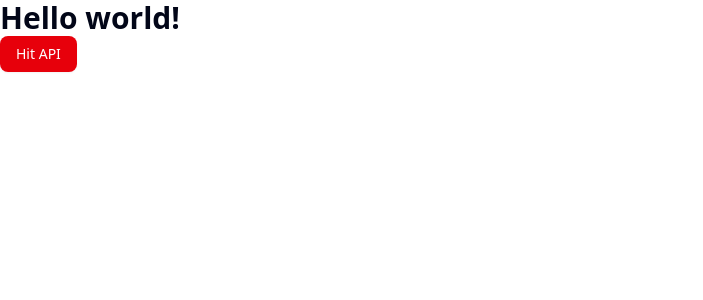
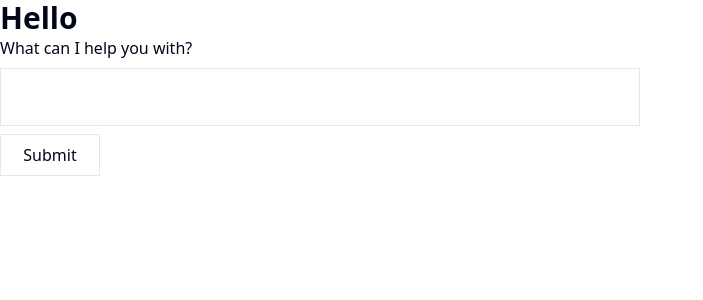
Before and after one commit to heyvj99/chat_assistant, a Next.js app: page / in a window 1280 px wide. Shown: the top 300 px of the page, without its empty margins (0-703 px from the left). Built offline with nearby package versions, Linux system fonts and the light colour scheme.

Commit message:
added input box to send user prompts to the API

```diff
--- a/src/app/api/chat-gpt/route.ts
+++ b/src/app/api/chat-gpt/route.ts
@@ -5,6 +5,8 @@ export async function POST(request: Request) {
   const openai = new OpenAI({
     apiKey: process.env.OPENAI_API_KEY,
   });
+
+  const params = await request.json();
 
   const response = await openai.chat.completions.create({
     model: "gpt-3.5-turbo",
@@ -16,7 +18,7 @@ export async function POST(request: Request) {
       },
       {
         role: "user",
-        content: "Whats the best national park in the US to visit?",
+        content: params.prompt, //string that the user passes in
       },
     ],
     temperature: 0,
--- a/src/app/page.tsx
+++ b/src/app/page.tsx
@@ -1,29 +1,49 @@
 "use client";
+import PromptForm from "@/components/PromptForm";
 import { Button } from "@/components/ui/button";
+import { useState } from "react";
+
+// Define the expected structure of a choice
+interface Choice {
+  index: number;
+  message: {
+    content: string;
+  };
+}
 
 export default function Home() {
+  const [choices, setChoices] = useState<Choice[]>([]);
+
   return (
     <main>
-      <p className="text-3xl font-bold ">Hello world!</p>
-      <Button
-        variant="destructive"
-        onClick={async () => {
+      <p className="text-3xl font-bold ">Hello</p>
+      <PromptForm
+        onSubmit={async (prompt: string) => {
           const response = await fetch("./api/chat-gpt/", {
             method: "POST",
             headers: {
               "Content-Type": "application/json",
             },
             body: JSON.stringify({
-              someData: true,
+              prompt: prompt,
             }),
           });
 
+          const result = await response.json();
+          setChoices(result.choices);
+
           console.log("RESPONSE", response);
         }}
-      >
-        {" "}
-        Hit API{" "}
-      </Button>
+      />
+
+      {choices.map((choice) => {
+        return (
+          <p key={choice.index} className="max-w-[30rem]">
+            {" "}
+            {choice.message.content}{" "}
+          </p>
+        );
+      })}
     </main>
   );
 }
--- /dev/null
+++ b/src/components/PromptForm.tsx
@@ -0,0 +1,35 @@
+import { useState } from "react";
+
+export default function PromptForm({
+  onSubmit,
+}: {
+  onSubmit: (prompt: string) => Promise<void> | void | string;
+}) {
+  const [prompt, setPrompt] = useState("");
+
+  return (
+    <form
+      onSubmit={(e) => {
+        e.preventDefault();
+        if (prompt === "") {
+          return;
+        }
+
+        onSubmit(prompt);
+        setPrompt("");
+      }}
+      className="flex flex-col gap-2 max-w-[50%]"
+    >
+      <label>What can I help you with?</label>
+      <input
+        type="text"
+        value={prompt}
+        onChange={(e) => {
+          setPrompt(e.target.value);
+        }}
+        className="border-1 max-w-[100%] p-[1rem] block"
+      />
+      <input type="submit" className="border-1 p-2 max-w-25" />
+    </form>
+  );
+}
```
